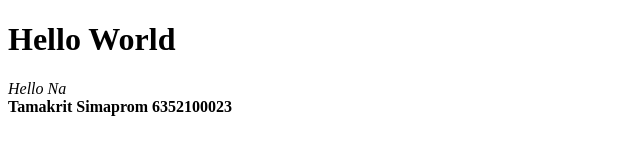
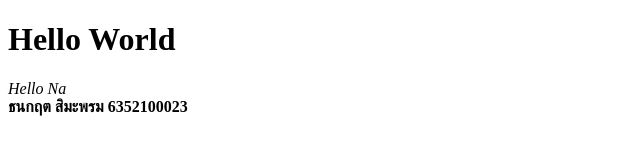
Before and after one commit to mylimited43/HelloWorld, a plain HTML site: page index.html in a window 1280 px wide. Shown: the full height of the page, 0-640 px from the left. Drawn offline with Linux system fonts and the light colour scheme.

Commit message:
Edit index.html
เปลี่ยนชื่อเป็นภาษาไทย

```diff
--- a/index.html
+++ b/index.html
@@ -9,7 +9,7 @@
 <body>
   <h1>Hello World</h1>
   <i>Hello Na</i><br>
-  <b>Tamakrit Simaprom 6352100023</b>
+  <b>ธนกฤต สิมะพรม 6352100023</b>
 </body>
 
 </html>
```
